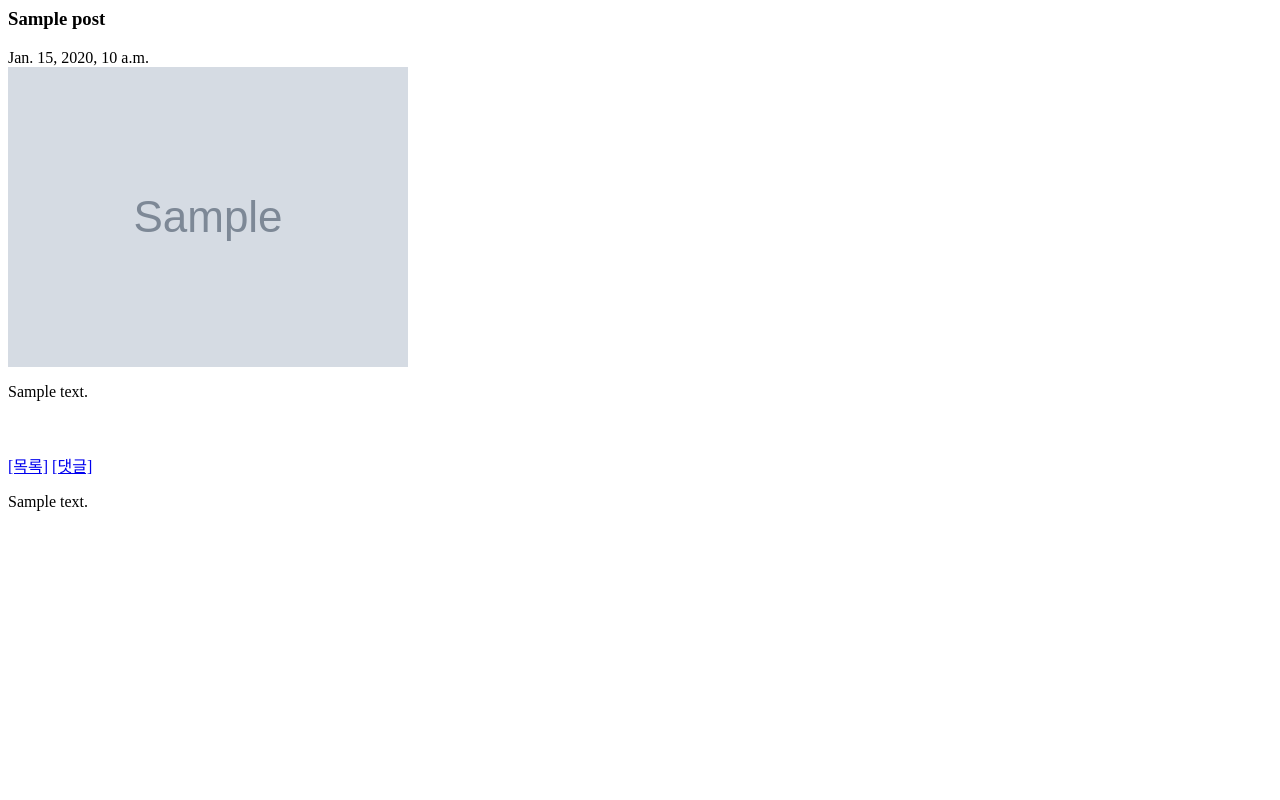
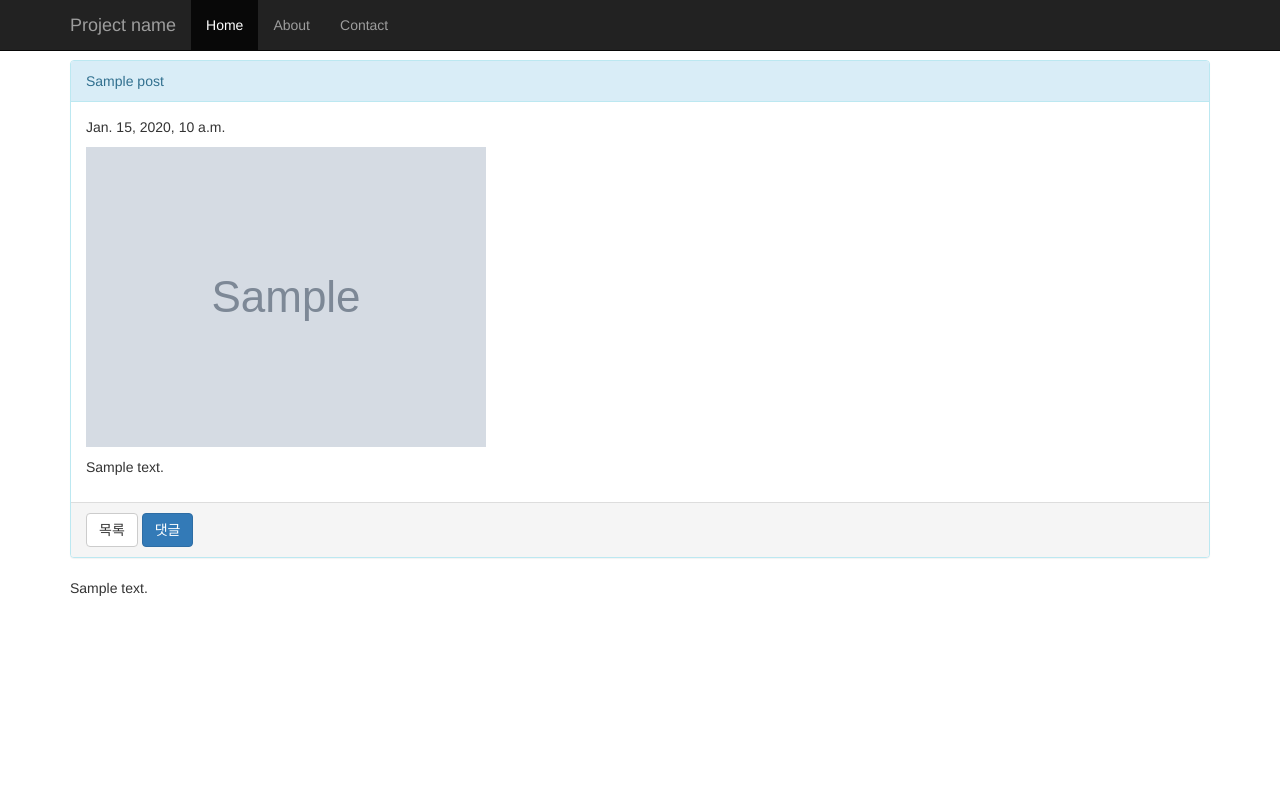
Before and after one commit to 3dartmax/test, a Django app: template blog/templates/blog/post_detail.html in a window 1280 px wide. Run offline with Django 3.2, Linux system fonts and the light colour scheme; the template is opened without the code that fills it: most values are stand-ins (such as "Sample title", 1, 10 or a date in 2020); grey boxes marked "Sample" are stand-in pictures; some libraries are stand-ins or nearby versions.

Commit message:
html 디자인 이쁘게 수정~~ㅋㅋ

```diff
--- /dev/null
+++ b/blog/templates/blog/base.html
@@ -0,0 +1,46 @@
+{% load staticfiles %}
+<html>
+    <head>
+        <meta charset="utf-8" />
+        <title>{% block title %}Blog{% endblock %}</title>
+        <link rel="stylesheet" href="//maxcdn.bootstrapcdn.com/bootstrap/3.3.6/css/bootstrap.min.css" />
+        <style>
+            body
+            {
+                padding-top: 60px;
+                padding-bottom: 60px;
+            }
+        </style>
+    </head>
+    <body>
+        <nav class="navbar navbar-inverse navbar-fixed-top">
+            <div class="container">
+                <div class="navbar-header">
+                    <button type="button" class="navbar-toggle collapsed" data-toggle="collapse" data-target="#navbar" aria-expanded="false" aria-controls="navbar">
+                        <span class="sr-only">Toggle navigation</span>
+                        <span class="icon-bar"></span>
+                        <span class="icon-bar"></span>
+                        <span class="icon-bar"></span>
+                    </button>
+                    <a class="navbar-brand" href="#">Project name</a>
+                </div>
+                <div id="navbar" class="collapse navbar-collapse">
+                    <ul class="nav navbar-nav">
+                        <li class="active"><a href="#">Home</a></li>
+                        <li><a href="#about">About</a></li>
+                        <li><a href="#contact">Contact</a></li>
+                    </ul>
+                </div><!--/.nav-collapse -->
+            </div>
+        </nav>
+
+        <div class="container">
+            <div class="row">
+                <div class="col-sm-12">
+                    {% block content %}
+                    {% endblock %}
+                </div>
+            </div>
+        </div>
+    </body>
+</html>
--- a/blog/templates/blog/post_detail.html
+++ b/blog/templates/blog/post_detail.html
@@ -1,18 +1,29 @@
-<html>
-    <head>
-        <title>Post Detail</title>
-    </head>
-    <body>
-        <h3>{{ post.title }}</h3>
-        {{ post.updated_date }}<br>
-        <img src="{{ post.image.url }}" style="max-width: 100%;"/>
-        <p>{{ post.content }}</p>
-        <br><br>
-        <a href="{% url 'blog:post_list' %}">[목록]</a>
-        <a href="{% url 'blog:comment_new' post.pk %}">[댓글]</a>
-        <br>
-        {% for comment in post.comment_set.all %}
-            {{ comment.message|linebreaks }}
-        {% endfor %}
-    </body>
-</html>
+{% extends 'blog/base.html' %}
+
+{% block title %}Post Detail{% endblock %}
+
+{% block content %}
+	<div class="panel panel-info">
+		<div class="panel-heading">
+			{{ post.title }}
+		</div>
+		<div class="panel-body">
+			<p>{{ post.updated_date }}</p>
+			<p><img src="{{ post.image.url }}" style="max-width: 100%;"/></p>
+			<p>{{ post.content }}</p>
+		</div>
+		<div class="panel-footer">
+			<a class="btn btn-default" href="{% url 'blog:post_list' %}">목록</a>
+			<a class="btn btn-primary" href="{% url 'blog:comment_new' post.pk %}">댓글</a>
+		</div>
+	</div>
+	<div id="comment_list">
+		{% for comment in post.comment_set.all %}
+		<div class="media">
+			<div class="media-body">
+				{{ comment.message|linebreaks }}
+			</div>
+		</div>
+		{% endfor %}
+	</div>
+{% endblock %}
--- a/blog/views.py
+++ b/blog/views.py
@@ -6,6 +6,7 @@ from .forms import CommentForm
 post_list   = ListView.as_view(model=Post)
 post_detail = DetailView.as_view(model=Post)
 
+#comment_new = CreateView.as_view(model=Comment, form_class=CommentForm)
 class CommentCreateView(CreateView):
     model      = Comment
     form_class = CommentForm
@@ -14,5 +15,4 @@ class CommentCreateView(CreateView):
         comment.post = get_object_or_404(Post, pk=self.kwargs['post_pk'])
         comment.save()
         return super(CommentCreateView, self).form_valid(form)
-
 comment_new = CommentCreateView.as_view()
```
Also changed, not shown: blog/templates/blog/comment_form.html (+6 -7 lines), blog/templates/blog/post_list.html (+15 -12 lines), _backup_/ReadMe.txt.
